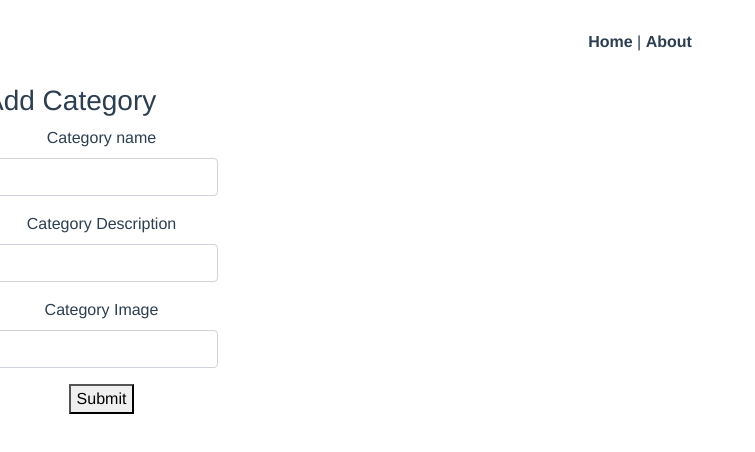
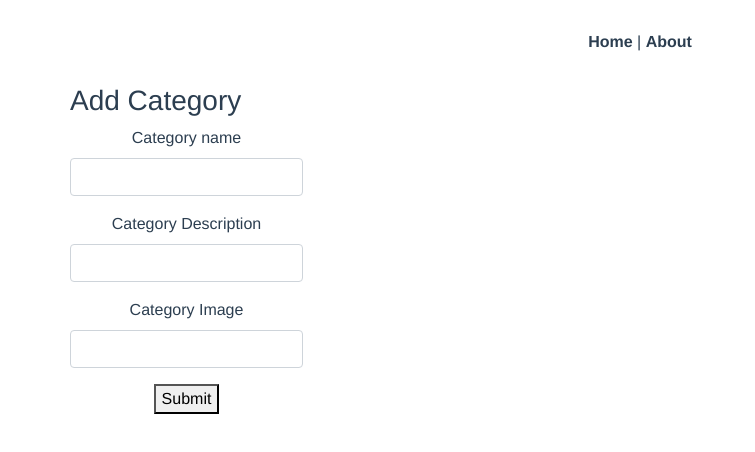
Before and after one commit to bhathiknk/WebPageForInventors, a Vue app: page /admin/category/add in a window 1280 px wide. Shown: the top 452 px of the page, without its empty margins (0-755 px from the left). Built offline with nearby package versions, Linux system fonts and the light colour scheme.

Commit message:
category ganges

```diff
--- a/src/views/category/AddCategory.vue
+++ b/src/views/category/AddCategory.vue
@@ -1,12 +1,11 @@
 <template>
 
-   <div class="ccontainer">
+   <div class="container">
     <div class="row">
      <div class="text-center">
         <h3> Add Category</h3>
      </div>
     </div>
-   </div>
    <div class="row">
     <form>
         <div class="form-group">
@@ -24,6 +23,7 @@
         <button type="submit">Submit</button>
     </form>
    </div>
+   </div>
 </template>
 
 <script>
```
